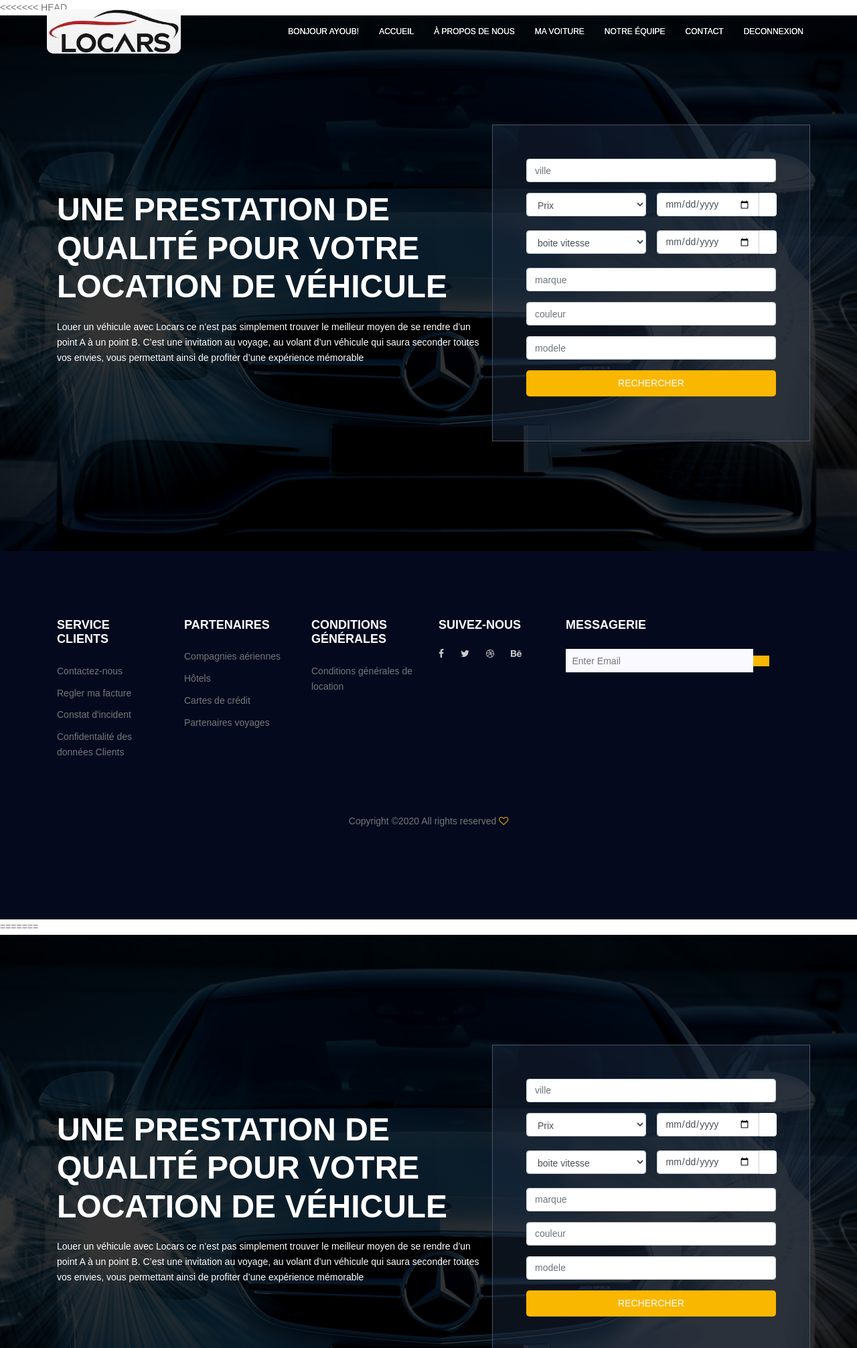
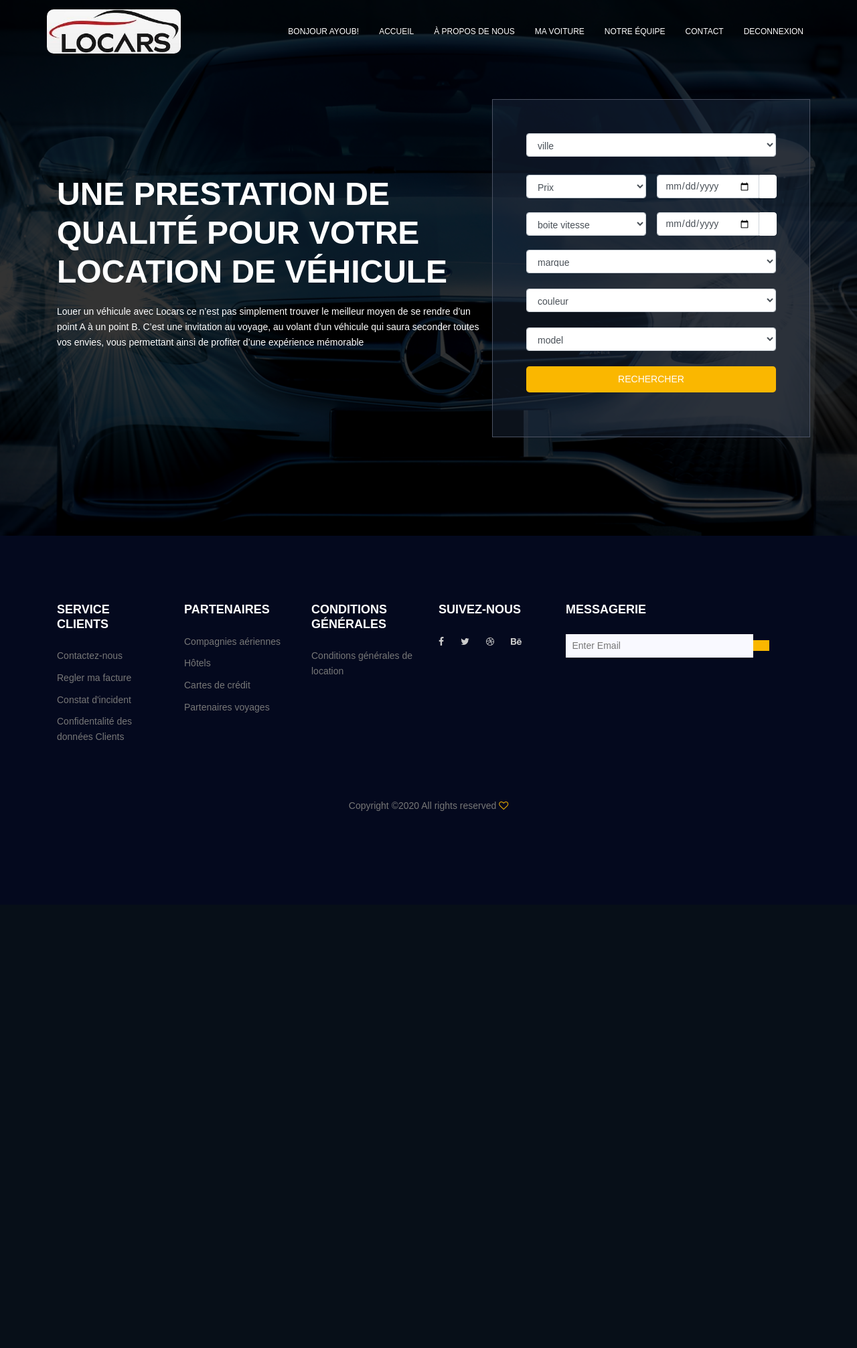
Before and after one commit to SALMAelkholte/locars, a PHP site: page / in a window 1280 px wide. Shown: the top 2013 px of the page at 67% size. After the commit the page ends 1211 px from the top, so only its background shows below. Run offline with PHP 8.4, Linux system fonts and the light colour scheme; a user stored in the database is signed in; data comes from the database, SQL or seed files in the repository; some libraries are stand-ins or nearby versions.

Commit message:
recherche

```diff
--- a/index.php
+++ b/index.php
@@ -1,11 +1,14 @@
-<<<<<<< HEAD
 <?php
+//session pour le user
 session_start();
 $nom = $_SESSION['user'];
 if ($nom == null) {
 	header('Location:src/login/login.php');
 }
+// connexion base de données
+$db = mysqli_connect('localhost', 'root', 'root', 'locars');
 ?>
+
 
 <!DOCTYPE html>
 <html lang="en" class="no-js">
@@ -16,7 +19,7 @@ if ($nom == null) {
 
 	<link rel="stylesheet" href="https://stackpath.bootstrapcdn.com/bootstrap/4.4.1/css/bootstrap.min.css">
 	<link rel="stylesheet" href="https://stackpath.bootstrapcdn.com/font-awesome/4.7.0/css/font-awesome.min.css" />
-	<link rel="stylesheet" href="assets/css/main.css">
+	<link rel="stylesheet" href="outils/css/main.css">
 
 	<title>Accueil</title>
 
@@ -33,7 +36,7 @@ if ($nom == null) {
 		<div class="container">
 			<div class="row align-items-center justify-content-between d-flex">
 				<div id="logo">
-					<a href="index.php"><img class="locars" src="assets/img/logo.jpg" alt="" title="" width=200px /></a>
+					<a href="index.php"><img class="locars" src="outils/img/logo.jpg" alt="" title="" width=200px /></a>
 				</div>
 				<nav id="nav-menu-container">
 					<ul class="nav-menu">
@@ -72,28 +75,44 @@ if ($nom == null) {
 				</div>
 				<div class="col-lg-5  col-md-6 header-right">
 
-					<form class="form" role="form" action="cars.php" method="post" autocomplete="off">
+					<form class="form" role="form" action="src/cars.php" method="get" autocomplete="off"> <!-- pour nous envoyer a la page resultat recherche  -->
 
 						<div class="from-group">
-							<input class="form-control txt-field" type="text" name="name" placeholder="ville">
+                            <div class="default-select" id="default-select">
+								    <select class="form-control" name="ville" >
 
-
+								<option value="">ville</option>
+                            <?php
+                           $sql = "SELECT DISTINCT ville FROM voiture"; // sans redondance
+                            $result = mysqli_query($db, $sql);
+                            while($colonne = mysqli_fetch_array($result)){
+                            ?> <!-- my sql query execute la requette $ ; et pour le while (boucle) tant qu"il se trouve le résultat  -->
+                                <option value="<?php echo($colonne['ville']); ?>" ><?php echo($colonne['ville']); ?></option>
+                            <?php
+                            }
+                              ?>
+                                </select>
+                            </div><br>
 						</div>
 						<div class="form-group row">
 							<div class="col-md-6 wrap-left">
 								<div class="default-select" id="default-select">
-											<select class=" form-control" class="form-control">
-									<option value="" disabled selected hidden>Prix</option>
-									<option value=" 1">0 €-50 €</option>
-									<option value="1">50 €-100 €</option>
-									<option value="1">100 €-150 €</option>
-									<option value="1">+200 €</option>
+								   <select name="prixj" class="form-control">
+									<option value="" disabled selected hidden="prix">Prix</option>
+									<option value="1">0 €-50 €</option>
+									<option value="2">50 €-100 €</option>
+									<option value="3">100 €-150 €</option>
+									<option value="4">150 €-200 €</option>
+                                    <option value="5">+200 €</option>
 									</select>
 								</div>
 							</div>
 							<div class="col-md-6 wrap-right">
 								<div class="input-group dates-wrap">
-									<input id="datepicker" class="dates form-control" id="exampleAmount" placeholder="Debut" type="date">
+
+
+									<input id="datepicker" name="dispo_debut" class="dates form-control" id="exampleAmount" placeholder="Debut" type="date" >
+
 									<div class="input-group-prepend">
 										<span class="input-group-text"><span class="lnr lnr-calendar-full"></span></span>
 									</div>
@@ -103,17 +122,24 @@ if ($nom == null) {
 						<div class="form-group row">
 							<div class="col-md-6 wrap-left">
 								<div class="default-select" id="default-select">
-											<select class=" form-control">
-									<option value="" disabled selected hidden>boite vitesse</option>
-									<option value=" 1">manuel</option>
-									<option value="1">auto</option>
+											<select name="boite_vitesse" class=" form-control">
+                                                <option value="">boite vitesse</option>
+                                                 <?php
+                           $sql = "SELECT DISTINCT boite_vitesse FROM voiture";
+                            $result = mysqli_query($db, $sql);
+                            while($colonne = mysqli_fetch_array($result)){
+                            ?>
+									<option value="<?php echo($colonne['boite_vitesse']); ?>" ><?php echo($colonne['boite_vitesse']); ?></option>
+									<?php
+                            }
+                              ?>
 
 									</select>
 								</div>
 							</div>
 							<div class="col-md-6 wrap-right">
 								<div class="input-group dates-wrap">
-									<input id="datepicker2" class="dates form-control" id="exampleAmount" placeholder="Fin" type="date">
+									<input id="datepicker2" class="dates form-control" name="dispo_fin"  id="exampleAmount" placeholder="Fin" type="date">
 									<div class="input-group-prepend">
 										<span class="input-group-text"><span class="lnr lnr-calendar-full"></span></span>
 									</div>
@@ -121,9 +147,44 @@ if ($nom == null) {
 							</div>
 						</div>
 						<div class="from-group">
-							<input class="form-control txt-field" type="text" name="name" placeholder="marque">
-							<input class="form-control txt-field" type="text" name="email" placeholder="couleur">
-							<input class="form-control txt-field" type="tel" name="phone" placeholder="modele">
+                            <select name="marque"class=" form-control">
+                                <option value="">marque</option>
+                             <?php
+                           $sql = "SELECT DISTINCT marque FROM voiture";
+                            $result = mysqli_query($db, $sql);
+                            while($colonne = mysqli_fetch_array($result)){
+                            ?>
+							<option value="<?php echo($colonne['marque']); ?>" ><?php echo($colonne['marque']); ?></option>
+									<?php
+                            }
+                              ?>
+                            </select><br>
+
+							<select name="couleur" class=" form-control">
+                                <option value="">couleur</option>
+                             <?php
+                           $sql = "SELECT DISTINCT couleur FROM voiture";
+                            $result = mysqli_query($db, $sql);
+                            while($colonne = mysqli_fetch_array($result)){
+                            ?>
+							<option value="<?php echo($colonne['couleur']); ?>" ><?php echo($colonne['couleur']); ?></option>
+									<?php
+                            }
+                              ?>
+                            </select><br>
+
+                            <select name="model" class=" form-control">
+                                <option value="">model</option>
+                             <?php
+                           $sql = "SELECT DISTINCT model FROM voiture";
+                            $result = mysqli_query($db, $sql);
+                            while($colonne = mysqli_fetch_array($result)){
+                            ?>
+							<option value="<?php echo($colonne['model']); ?>" ><?php echo($colonne['model']); ?></option>
+									<?php
+                            }
+                              ?>
+                            </select><br>
 						</div>
 						<div class="form-group row">
 							<div class="col-md-12">
@@ -140,161 +201,11 @@ if ($nom == null) {
 	<?php include 'src/footer.html'; ?>
 
 	<!-- START INCLUDE SCRIPT -->
-	<script src="assets/js/vendor/jquery-2.2.4.min.js"></script>
+	<script src="outils/js/vendor/jquery-2.2.4.min.js"></script>
 	<script src="https://cdnjs.cloudflare.com/ajax/libs/popper.js/1.12.9/umd/popper.min.js" integrity="sha384-ApNbgh9B+Y1QKtv3Rn7W3mgPxhU9K/ScQsAP7hUibX39j7fakFPskvXusvfa0b4Q" crossorigin="anonymous"></script>
-	<script src="./assets/js/vendor/bootstrap.min.js"></script>
-	<script src="./assets/js/main.js"></script>
+	<script src="./outils/js/vendor/bootstrap.min.js"></script>
+	<script src="./outils/js/main.js"></script>
 	<!-- END SCRIPT -->
 </body>
 
-=======
-<?php
-session_start();
-$nom = $_SESSION['user'];
-if ($nom == null) {
-	header('Location:src/login/login.php');
-}
-?>
-
-<!DOCTYPE html>
-<html lang="en" class="no-js">
-
-<head>
-	<meta name="viewport" content="width=device-width, initial-scale=1, shrink-to-fit=no">
-	<meta charset="UTF-8">
-
-	<link rel="stylesheet" href="https://stackpath.bootstrapcdn.com/bootstrap/4.4.1/css/bootstrap.min.css">
-	<link rel="stylesheet" href="https://stackpath.bootstrapcdn.com/font-awesome/4.7.0/css/font-awesome.min.css" />
-	<link rel="stylesheet" href="assets/css/main.css">
-
-	<title>Accueil</title>
-
-	<style type="text/css">
-		.locars {
-			border-radius: 10px;
-		}
-	</style>
-</head>
-
-<body>
-
-	<header id="header" id="home">
-		<div class="container">
-			<div class="row align-items-center justify-content-between d-flex">
-				<div id="logo">
-					<a href="index.php"><img class="locars" src="assets/img/logo.jpg" alt="" title="" width=200px /></a>
-				</div>
-				<nav id="nav-menu-container">
-					<ul class="nav-menu">
-						<li><a href="index.php">Bonjour <?php echo "$nom"; ?>!</a></li>
-						<li class="menu-active"><a href="index.php">accueil</a></li>
-						<li><a href="src/about.php">À propos de nous</a></li>
-						<li><a href="src/gestion.php">Ma voiture</a></li>
-
-						<li><a href="src/team.php">notre équipe </a></li>
-
-						<li><a href="src/contact.php">Contact</a></li>
-
-						<li><a href="src/login/deconnexion.php">Deconnexion</a></li>
-					</ul>
-				</nav>
-				<!-- #nav-menu-container -->
-			</div>
-		</div>
-	</header><!-- #header -->
-
-
-	<!-- start banner Area -->
-	<section class="banner-area relative" id="home">
-		<div class="overlay overlay-bg"></div>
-		<div class="container">
-			<div class="row fullscreen d-flex align-items-center justify-content-center">
-				<div class="banner-content col-lg-7 col-md-6 ">
-
-					<h1 class="text-white text-uppercase">
-						Une prestation de qualité pour votre location de véhicule
-					</h1>
-					<p class="pt-20 pb-20 text-white">
-						Louer un véhicule avec Locars ce n’est pas simplement trouver le meilleur moyen de se rendre d’un point A à un point B. C’est une invitation au voyage, au volant d’un véhicule qui saura seconder toutes vos envies, vous permettant ainsi de profiter d’une expérience mémorable
-					</p>
-
-				</div>
-				<div class="col-lg-5  col-md-6 header-right">
-
-					<form class="form" role="form" action="cars.php" method="post" autocomplete="off">
-
-						<div class="from-group">
-							<input class="form-control txt-field" type="text" name="name" placeholder="ville">
-
-
-						</div>
-						<div class="form-group row">
-							<div class="col-md-6 wrap-left">
-								<div class="default-select" id="default-select">
-											<select class=" form-control" class="form-control">
-									<option value="" disabled selected hidden>Prix</option>
-									<option value=" 1">0 €-50 €</option>
-									<option value="1">50 €-100 €</option>
-									<option value="1">100 €-150 €</option>
-									<option value="1">+200 €</option>
-									</select>
-								</div>
-							</div>
-							<div class="col-md-6 wrap-right">
-								<div class="input-group dates-wrap">
-									<input id="datepicker" class="dates form-control" id="exampleAmount" placeholder="Debut" type="date">
-									<div class="input-group-prepend">
-										<span class="input-group-text"><span class="lnr lnr-calendar-full"></span></span>
-									</div>
-								</div>
-							</div>
-						</div>
-						<div class="form-group row">
-							<div class="col-md-6 wrap-left">
-								<div class="default-select" id="default-select">
-											<select class=" form-control">
-									<option value="" disabled selected hidden>boite vitesse</option>
-									<option value=" 1">manuel</option>
-									<option value="1">auto</option>
-
-									</select>
-								</div>
-							</div>
-							<div class="col-md-6 wrap-right">
-								<div class="input-group dates-wrap">
-									<input id="datepicker2" class="dates form-control" id="exampleAmount" placeholder="Fin" type="date">
-									<div class="input-group-prepend">
-										<span class="input-group-text"><span class="lnr lnr-calendar-full"></span></span>
-									</div>
-								</div>
-							</div>
-						</div>
-						<div class="from-group">
-							<input class="form-control txt-field" type="text" name="name" placeholder="marque">
-							<input class="form-control txt-field" type="text" name="email" placeholder="couleur">
-							<input class="form-control txt-field" type="tel" name="phone" placeholder="modele">
-						</div>
-						<div class="form-group row">
-							<div class="col-md-12">
-								<button type="submit" class="btn btn-default btn-lg btn-block text-center text-uppercase" name="rechercher">Rechercher</button>
-							</div>
-						</div>
-					</form>
-				</div>
-			</div>
-		</div>
-	</section>
-	<!-- End banner Area -->
-
-	<?php include 'src/footer.html'; ?>
-
-	<!-- START INCLUDE SCRIPT -->
-	<script src="assets/js/vendor/jquery-2.2.4.min.js"></script>
-	<script src="https://cdnjs.cloudflare.com/ajax/libs/popper.js/1.12.9/umd/popper.min.js" integrity="sha384-ApNbgh9B+Y1QKtv3Rn7W3mgPxhU9K/ScQsAP7hUibX39j7fakFPskvXusvfa0b4Q" crossorigin="anonymous"></script>
-	<script src="./assets/js/vendor/bootstrap.min.js"></script>
-	<script src="./assets/js/main.js"></script>
-	<!-- END SCRIPT -->
-</body>
-
->>>>>>> 116b4a4297a183eaa55f97383b26ef32c8be85d7
 </html>
```
Also changed, not shown: src/cars.php (added, +273 -0 lines), src/reserver.php (added, +111 -0 lines).
